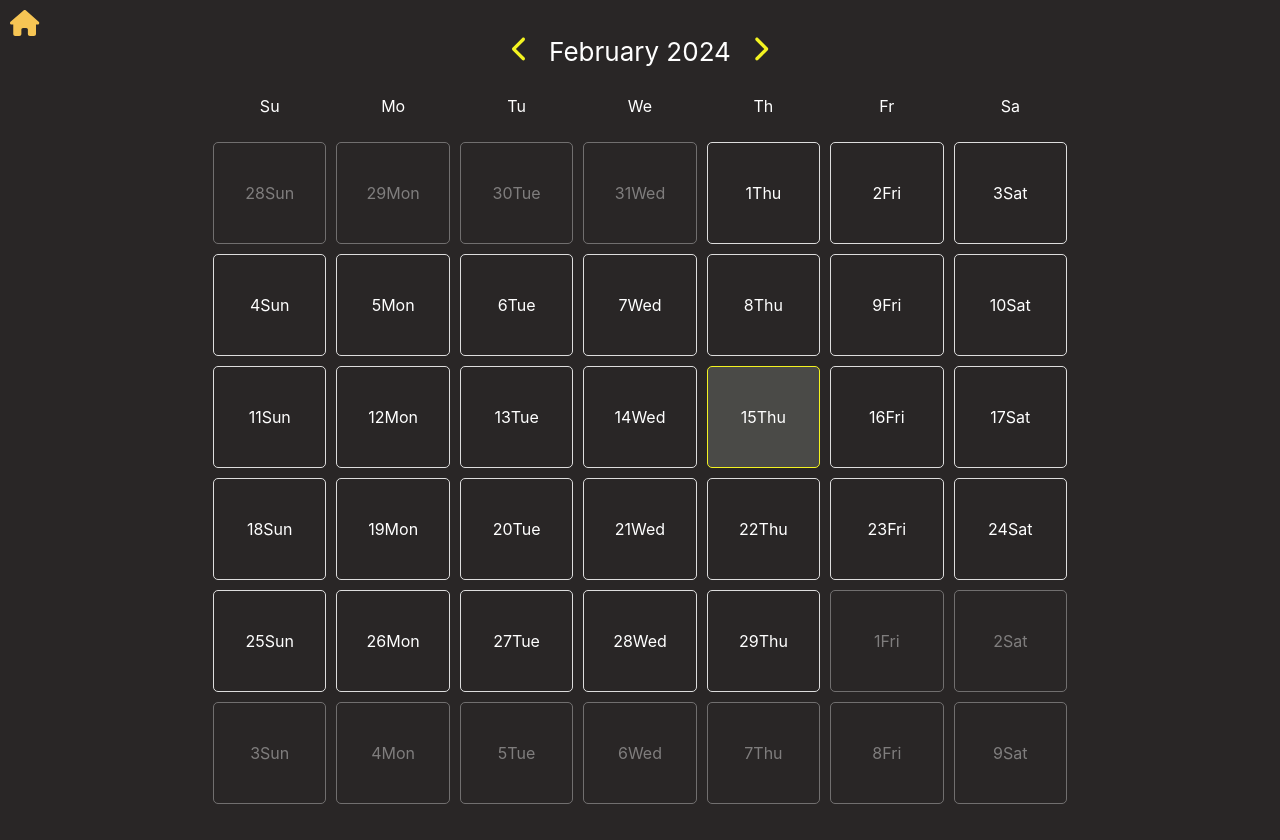
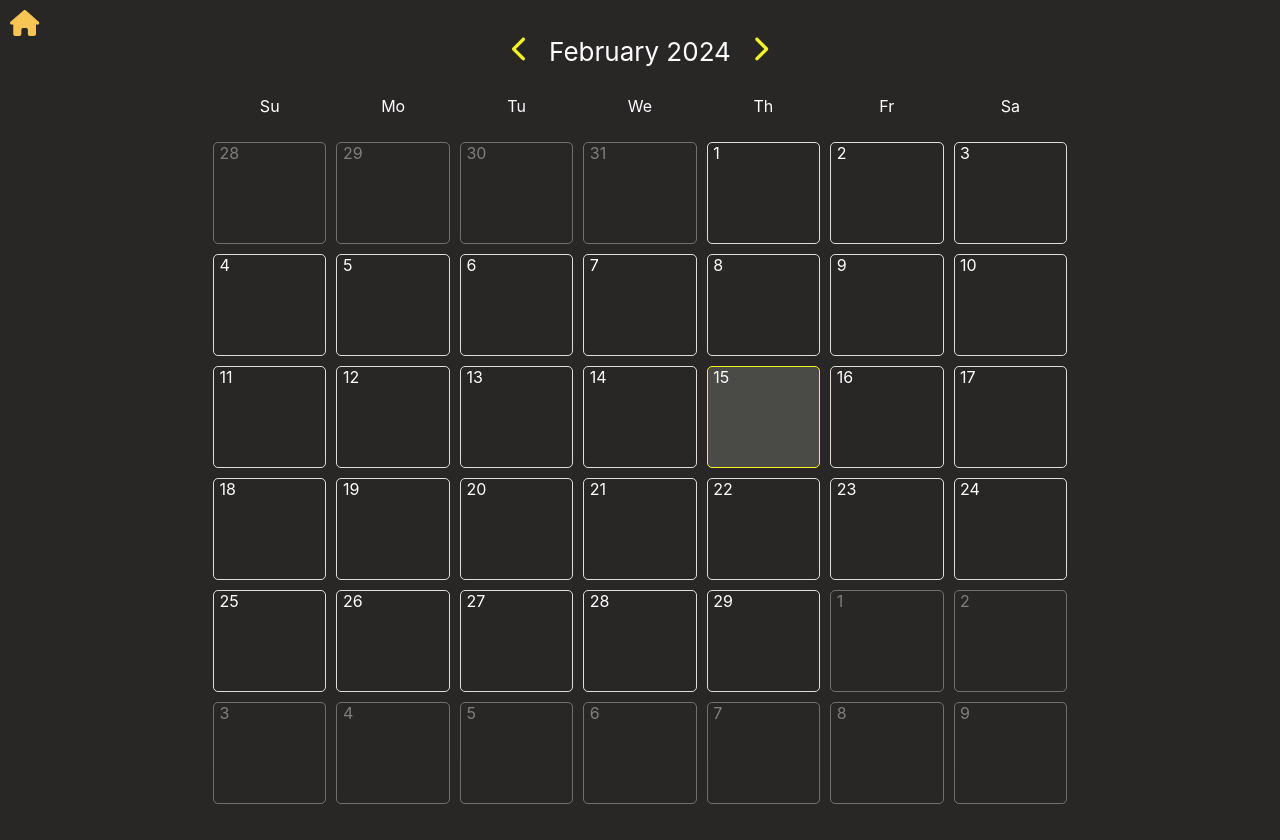
Before and after one commit to WillCBarker/Workmate, a React (Create React App) app in the folder workmate-frontend/: page /calendar in a window 1280 px wide. Built offline with nearby package versions, Linux system fonts and the light colour scheme.

Commit message:
day numbers are now positioned in the top left, added css file to alter the day element further later on

```diff
--- /dev/null
+++ b/workmate-frontend/src/assets/css/day.css
@@ -0,0 +1,17 @@
+.calendar-day {
+    position: relative;
+}
+
+.day-container {
+    display: flex;
+    justify-content: flex-start;
+    align-items: flex-start;
+  }
+
+.day-container p {
+    position: absolute; /* absolute positioning within the cell */
+    top: 0; /* align to the top */
+    left: 0; /* align to the left */
+    margin: 0;
+    margin-left: 5%;
+}
--- a/workmate-frontend/src/components/day.js
+++ b/workmate-frontend/src/components/day.js
@@ -1,10 +1,13 @@
+import "../assets/css/day.css";
+
 const Day = ({ date, isSelected, onClick, inCurrentMonth }) => {
   const dayNumber = date.getDate();
   const dayName = date.toLocaleDateString('en-US', { weekday: 'short' });
   return (
     <div className={`calendar-day ${isSelected ? 'selected' : ''} ${ !inCurrentMonth ? "not-current-month" : ""}`} onClick={onClick}>
-        <span>{dayNumber}</span>
-        <span>{dayName}</span>
+          <div className="day-container">
+              <p>{dayNumber}</p>
+          </div>
     </div>
   );
 };
```
Lines whose indentation alone changed are shown as unchanged.
